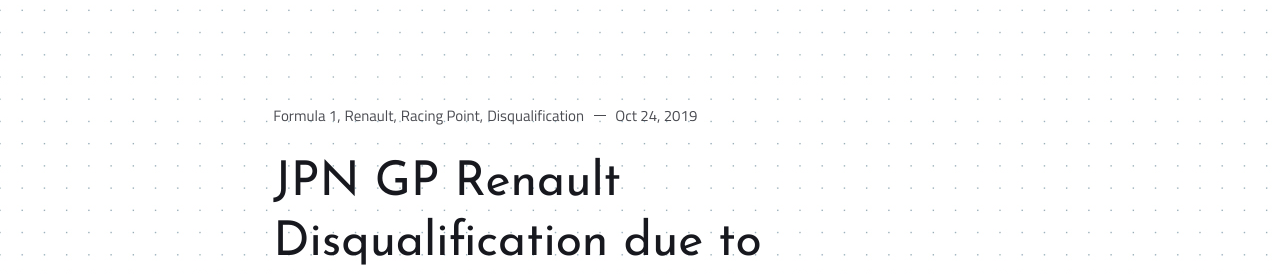
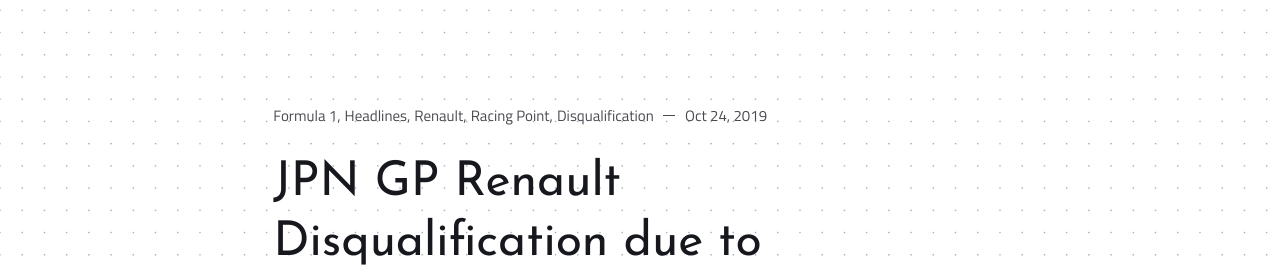
Before and after one commit to Asfalto-Ascari/AsfaltoAscari, a Jekyll site: the page built from _posts/2019-10-24-P007-Renault-Disqualification.md, in a window 1280 px wide and 900 px high. Shown: the part 123-397 px from the top of the window. Built offline with Jekyll 4.4.1, drawn with Linux system fonts in a browser that asks for light colours; nearby versions of some CDN libraries; comment, search, counter and statistics services are not loaded.

Commit message:
Update 2019-10-24-P007-Renault-Disqualification.md

```diff
--- a/_posts/2019-10-24-P007-Renault-Disqualification.md
+++ b/_posts/2019-10-24-P007-Renault-Disqualification.md
@@ -5,6 +5,7 @@
 image:  '/images/Media/007CoverImageRenaultRacingPoint.jpg'
 tags:
 - Formula 1
+- Headlines
 - Renault
 - Racing Point
 - Disqualification
```
